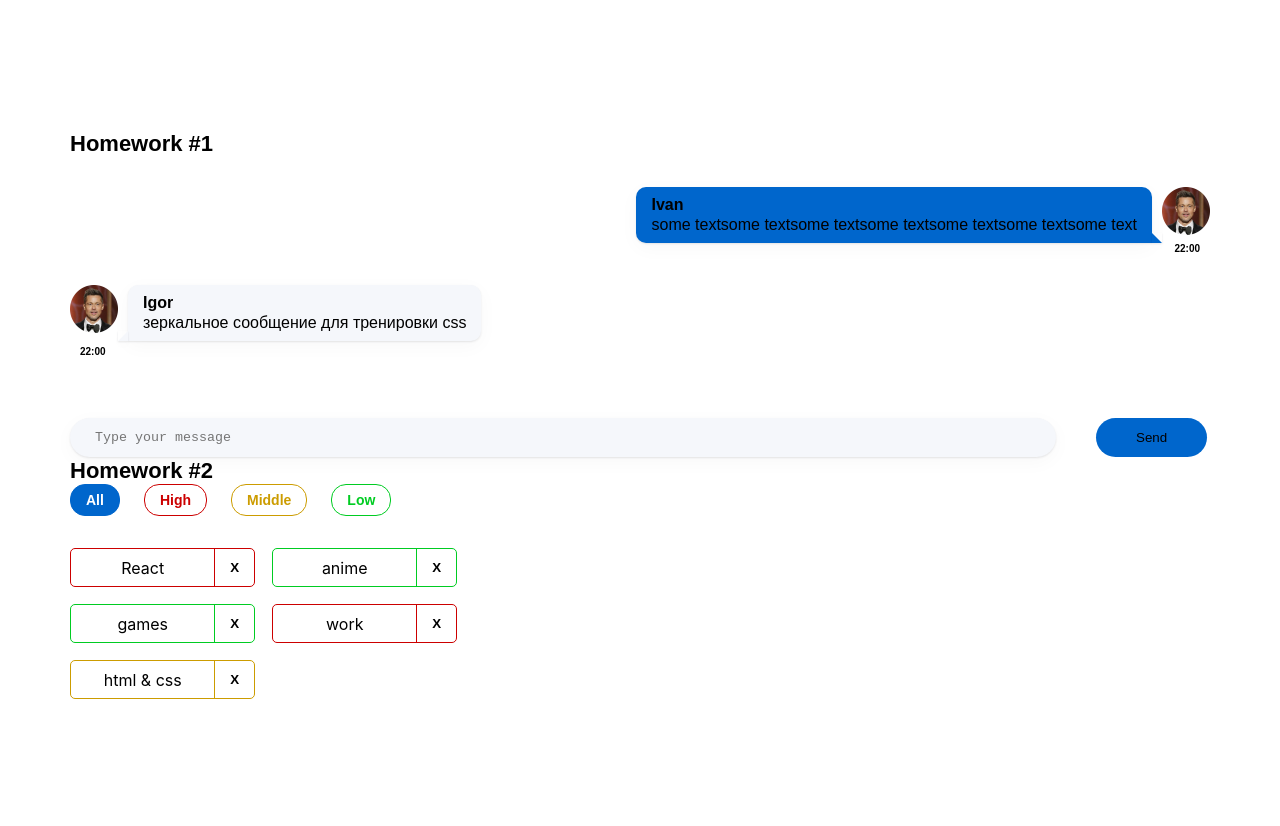
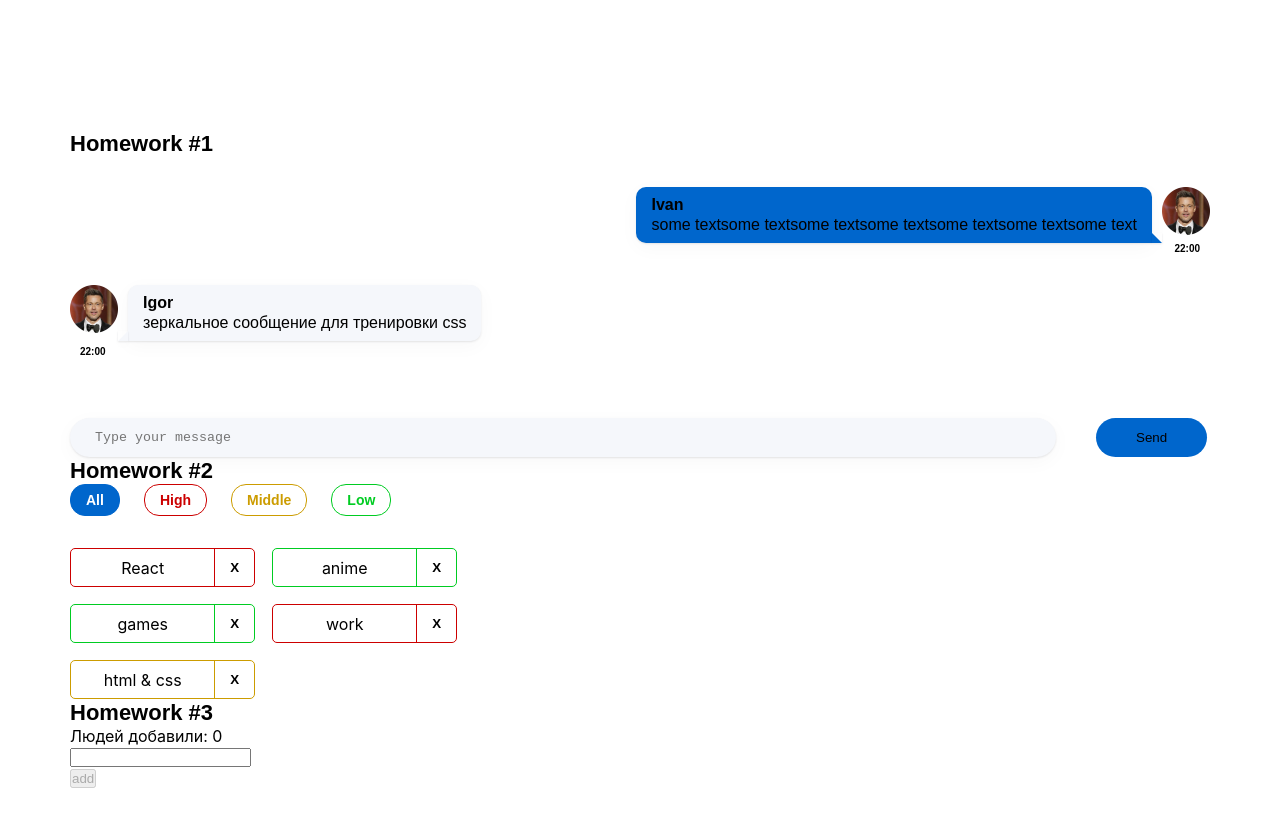
Before and after one commit to LikaShl/hws2, a React (Create React App) app: page / in a window 1280 px wide. Shown: the top 826 px of the page. Built offline with nearby package versions, Linux system fonts and the light colour scheme.

Commit message:
fix mistakes

```diff
--- a/src/s1-main/App.tsx
+++ b/src/s1-main/App.tsx
@@ -2,6 +2,7 @@
 import s from './App.module.css'
 import HW1 from '../s2-homeworks/hw01/HW1'
 import HW2 from "../s2-homeworks/hw02/HW2";
+import HW3 from "../s2-homeworks/hw03/HW3";
 
 function App() {
     return (
@@ -9,7 +10,7 @@
             <HW1/>
             {/*раскомментировать по ходу выполнения*/}
             <HW2/>
-            {/*<HW3/>*/}
+            <HW3/>
             {/*<HW4/>*/}
 
             {/*при выполнении дз 5 и более - закомментировать здесь дз 1-4, так как они есть внутри дз 5*/}
--- a/src/s2-homeworks/hw03/Greeting.tsx
+++ b/src/s2-homeworks/hw03/Greeting.tsx
@@ -2,14 +2,14 @@
 import s from './Greeting.module.css'
 
 type GreetingPropsType = {
-    name: any // need to fix any
-    setNameCallback: any // need to fix any
-    addUser: any // need to fix any
-    onBlur: any // need to fix any
-    onEnter: any // need to fix any
-    error: any // need to fix any
-    totalUsers: any // need to fix any
-    lastUserName?: any // need to fix any
+    name: string // need to fix any
+    setNameCallback: (newName: string) => void // need to fix any
+    addUser: ()=> void // need to fix any
+    onBlur: ()=> void // need to fix any
+    onEnter: (e: KeyboardEvent<HTMLInputElement>)=> void // need to fix any
+    error: string // need to fix any
+    totalUsers: number // need to fix any
+    lastUserName?: string // need to fix any
 }
 
 // презентационная компонента (для верстальщика)
@@ -25,7 +25,7 @@
         lastUserName,
     } // деструктуризация пропсов
 ) => {
-    const inputClass = s.errorInput // need to fix with (?:)
+    const inputClass: string = error ? s.errorInput : s.input // need to fix with (?:)
 
     return (
         <div id={'hw3-form'} className={s.greetingForm}>
@@ -41,7 +41,7 @@
                     <input
                         id={'hw3-input'}
                         value={name}
-                        onChange={setNameCallback}
+                        onChange={(e: ChangeEvent<HTMLInputElement>)=>setNameCallback(e.currentTarget.value)}
                         className={inputClass}
                         onKeyDown={onEnter}
                         onBlur={onBlur}
--- a/src/s2-homeworks/hw03/GreetingContainer.tsx
+++ b/src/s2-homeworks/hw03/GreetingContainer.tsx
@@ -1,20 +1,35 @@
-import React, { ChangeEvent, KeyboardEvent, useState } from 'react'
+import React, {KeyboardEvent, useState} from 'react'
 import Greeting from './Greeting'
-import { UserType } from './HW3'
+import {UserType} from './HW3'
 
 type GreetingContainerPropsType = {
-    users: any // need to fix any
-    addUserCallback: any // need to fix any
+    users: UserType[] // need to fix any
+    addUserCallback: (name: string) => void // need to fix any
 }
 
-export const pureAddUser = (name: any, setError: any, setName: any, addUserCallback: any) => {
+export const pureAddUser = (name: string, setError: React.Dispatch<React.SetStateAction<string>>, setName: React.Dispatch<React.SetStateAction<string>>, addUserCallback: (name: string) => void) => {
     // если имя пустое - показать ошибку, иначе - добавить юзера и очистить инпут
+    const trimmedName = name.trim()
+    !trimmedName
+        ? setError('Ошибка! Введите имя!')
+        : addUserCallback(trimmedName)
+        setName('')
+
 }
 
-export const pureOnBlur = (name: any, setError: any) => { // если имя пустое - показать ошибку
+export const pureOnBlur = (name: string, setError: React.Dispatch<React.SetStateAction<string>>) => { // если имя
+    // пустое - показать ошибку
+    if (name.trim() === '') {
+        setError("Ошибка! Введите имя!"
+        )
+    }
+
 }
 
-export const pureOnEnter = (e: any, addUser: any) => { // если нажата кнопка Enter - добавить
+export const pureOnEnter = (e: KeyboardEvent<HTMLInputElement>, addUser: () => void) => { // если нажата кнопка Enter - добавить
+    if (e.key === 'Enter') {
+        addUser()
+    }
 }
 
 // более простой и понятный для новичков
@@ -22,16 +37,15 @@
 
 // более современный и удобный для про :)
 const GreetingContainer: React.FC<GreetingContainerPropsType> = ({
-    users,
-    addUserCallback,
-}) => {
+                                                                     users,
+                                                                     addUserCallback,
+                                                                 }) => {
     // деструктуризация пропсов
-    const [name, setName] = useState<any>('') // need to fix any
-    const [error, setError] = useState<any>('') // need to fix any
+    const [name, setName] = useState<string>('') // need to fix any
+    const [error, setError] = useState<string>('') // need to fix any
 
-    const setNameCallback = (e: any) => { // need to fix any
-        setName('some name') // need to fix
-
+    const setNameCallback = (name: string) => { // need to fix any
+        setName(name) // need to fix
         error && setError('')
     }
     const addUser = () => {
@@ -42,12 +56,14 @@
         pureOnBlur(name, setError)
     }
 
-    const onEnter = (e: any) => {
+    const onEnter = (e: KeyboardEvent<HTMLInputElement>) => {
+
         pureOnEnter(e, addUser)
+
     }
 
-    const totalUsers = 0 // need to fix
-    const lastUserName = 'some name' // need to fix
+    const totalUsers = users.length // need to fix
+    const lastUserName = users.length > 0 ? users[users.length - 1].name : undefined // need to fix
 
     return (
         <Greeting
@@ -60,6 +76,8 @@
             totalUsers={totalUsers}
             lastUserName={lastUserName}
         />
+
+
     )
 }
 
--- a/src/s2-homeworks/hw03/HW3.tsx
+++ b/src/s2-homeworks/hw03/HW3.tsx
@@ -4,12 +4,12 @@
 import GreetingContainer from './GreetingContainer'
 
 /*
-* 1 - описать тип UserType
-* 2 - указать нужный тип в useState с users
-* 3 - дописать типы и логику функции pureAddUserCallback и проверить её тестами
-* 4 - в файле GreetingContainer.tsx дописать типизацию пропсов
-* 5 - в файле GreetingContainer.tsx указать нужные типы в useState с name и error
-* 6 - в файле GreetingContainer.tsx дописать тип и логику функции setNameCallback
+* 1 - описать тип UserType +
+* 2 - указать нужный тип в useState с users +
+* 3 - дописать типы и логику функции pureAddUserCallback и проверить её тестами +
+* 4 - в файле GreetingContainer.tsx дописать типизацию пропсов +
+* 5 - в файле GreetingContainer.tsx указать нужные типы в useState с name и error +
+* 6 - в файле GreetingContainer.tsx дописать тип и логику функции setNameCallback +
 * 7 - в файле GreetingContainer.tsx дописать логику функций pureAddUser, pureOnBlur, pureOnEnter и проверить их тестами
 * 8 - в файле GreetingContainer.tsx вычислить количество добавленных и имя последнего (totalUsers, lastUserName)
 * 9 - в файле Greeting.tsx дописать типизацию пропсов
@@ -19,21 +19,21 @@
 
 // types
 export type UserType = {
-    _id: any // need to fix any
-    name: any // need to fix any
+    _id: string // need to fix any
+    name: string // need to fix any
 }
 
-export const pureAddUserCallback = (name: any, setUsers: any, users: any) => { // need to fix any
-    const user = { // need to fix
-    }
+export const pureAddUserCallback = (name: string, setUsers: React.Dispatch<React.SetStateAction<UserType[]>>, users: UserType[]) => { // need to fix any
+    const user = { _id: v1(), name: name.trim()}// need to fix
     setUsers([...users, user])
 }
 
 const HW3 = () => {
-    const [users, setUsers] = useState<any>([]) // need to fix any
+    const [users, setUsers] = useState<UserType[]>([]) // need to fix any
 
-    const addUserCallback = (name: any) => { // need to fix any
+    const addUserCallback = (name: string) => { // need to fix any
         pureAddUserCallback(name, setUsers, users)
+
     }
 
     return (
```
Also changed, not shown: 2 other files (tests, documents, lock files or other folders).
